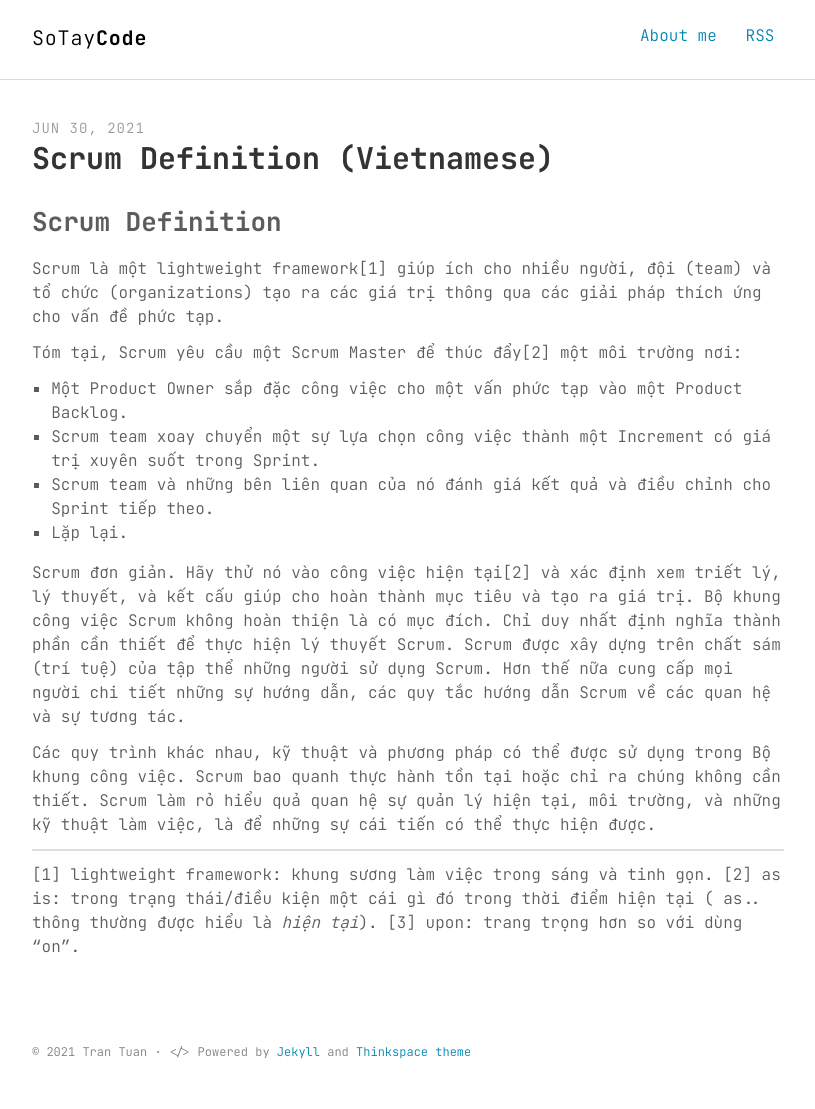
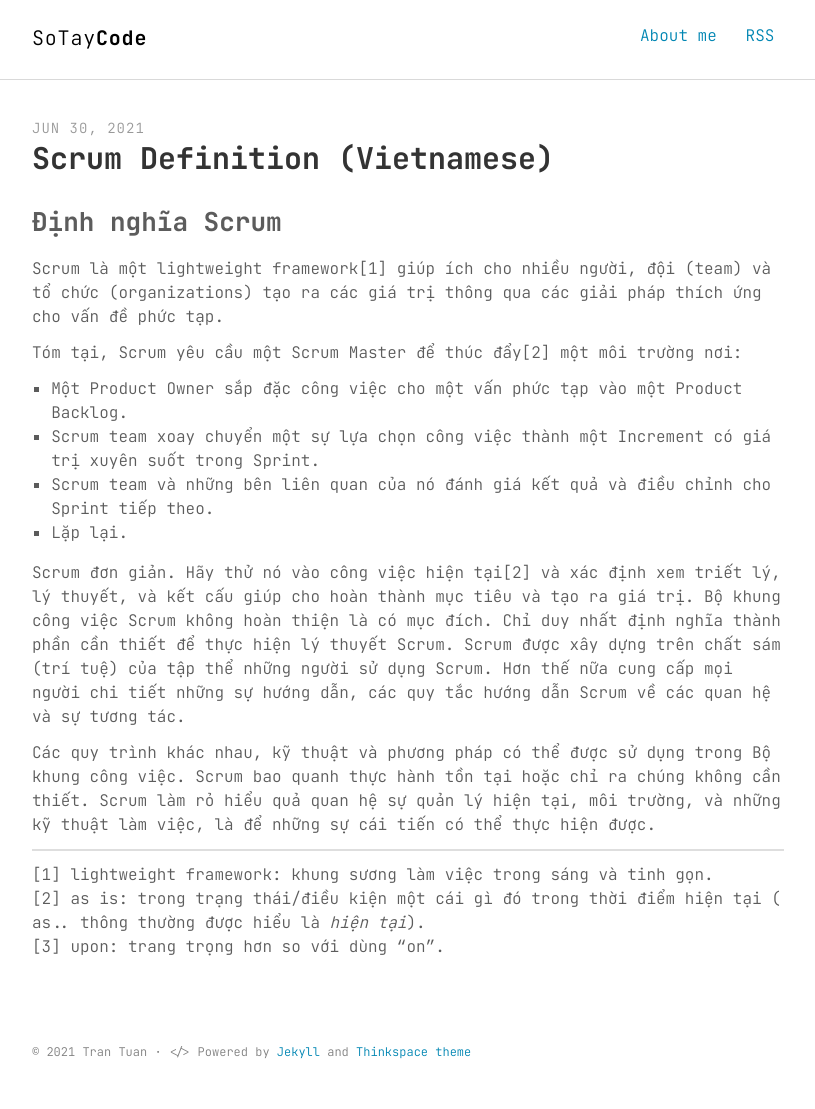
Before and after one commit to sotaycode/notecode, a Jekyll site: the page built from _posts/Scrum Guide/2021-06-29-Scrum Definition.md, in a window 1280 px wide. Shown: the whole page, without its empty margins (232-1047 px from the left). Built offline with Jekyll 4.4.1, drawn with Linux system fonts in a browser that asks for light colours.

Commit message:
Edit link

```diff
--- a/_posts/Scrum Guide/2021-06-29-Scrum Definition.md
+++ b/_posts/Scrum Guide/2021-06-29-Scrum Definition.md
@@ -5,7 +5,7 @@ date:   2021-06-30 09:29:20
 categories: Scrum Guide
 ---
 
-## Scrum Definition
+## Định nghĩa Scrum
 
 Scrum là một lightweight framework[1] giúp ích cho nhiều người, đội (team) và tổ chức (organizations) tạo ra các giá trị thông qua các giải pháp thích ứng cho vấn đề phức tạp.
 
@@ -22,6 +22,4 @@ Các quy trình khác nhau, kỹ thuật và phương pháp có thể được s
 
 ------
 
-[1] lightweight framework: khung sương làm việc trong sáng và tinh gọn.
-[2] as is: trong trạng thái/điều kiện một cái gì đó trong thời điểm hiện tại ( as.. thông thường được hiểu là *hiện tại*).
-[3] upon: trang trọng hơn so với dùng "on".
+[1] lightweight framework: khung sương làm việc trong sáng và tinh gọn.<br>[2] as is: trong trạng thái/điều kiện một cái gì đó trong thời điểm hiện tại ( as.. thông thường được hiểu là *hiện tại*).<br>[3] upon: trang trọng hơn so với dùng "on".
```
Also changed, not shown: _posts/Scrum Guide/2021-06-29-Scrum Guide Translate.md (+1 -1 lines).
